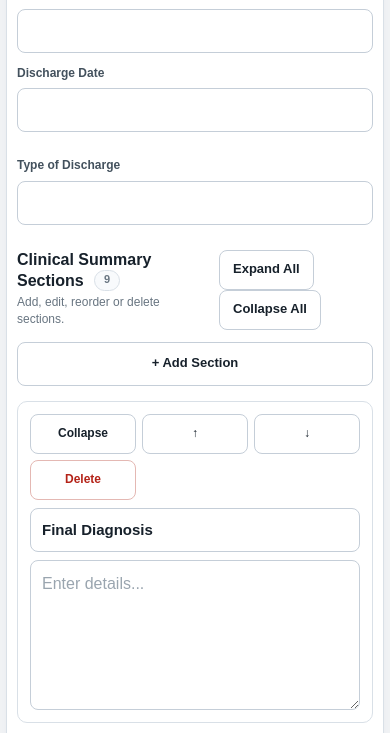
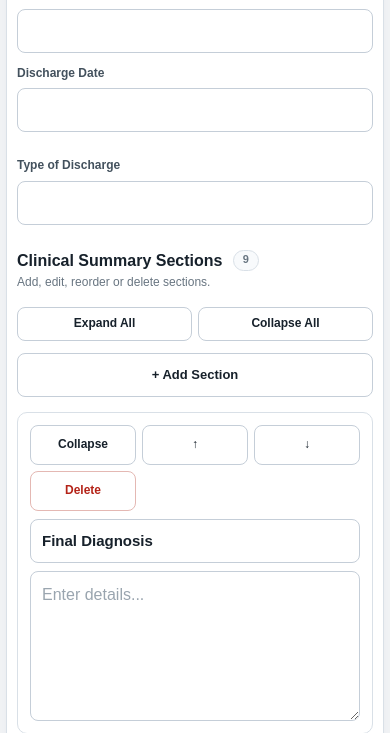
Before and after one commit to shreebalaji767/Discharge-Summary, a Flask app: page / in a window 390 px wide. Shown: the part 1539-2272 px from the top of the page. Run offline with Flask 3, Linux system fonts and the light colour scheme.

Commit message:
Polish productivity and PWA UI

```diff
--- a/static/style.css
+++ b/static/style.css
@@ -445,3 +445,43 @@ button.danger:hover{background:#fff5f4;border-color:#d99a92}
 @media print{
   .network-status{display:none!important}
 }
+
+
+/* v2.3 productivity + PWA update UI */
+.section-bulk-actions{
+  display:flex;
+  flex-wrap:wrap;
+  justify-content:flex-end;
+  gap:6px;
+}
+.section-bulk-actions button{
+  min-height:34px;
+  padding:6px 10px;
+  font-size:12px;
+}
+.pwa-notice{
+  display:flex;
+  align-items:center;
+  gap:8px;
+  margin:0 0 14px;
+  padding:10px 12px;
+  border:1px solid #c8d6e5;
+  border-radius:9px;
+  background:#f7faff;
+  color:var(--text);
+  box-shadow:0 2px 10px rgba(23,33,43,.04);
+}
+.pwa-notice[hidden]{display:none}
+.pwa-notice span{flex:1;font-size:12px;font-weight:600}
+.pwa-notice button{min-height:34px;padding:6px 10px}
+button:disabled{cursor:default;opacity:.65}
+@media (max-width:760px){
+  .section-heading{flex-direction:column}
+  .section-bulk-actions{width:100%;justify-content:stretch}
+  .section-bulk-actions button{flex:1 1 0}
+  .pwa-notice{align-items:stretch;flex-wrap:wrap}
+  .pwa-notice span{flex:1 1 100%}
+}
+@media print{
+  .pwa-notice{display:none!important}
+}
```
